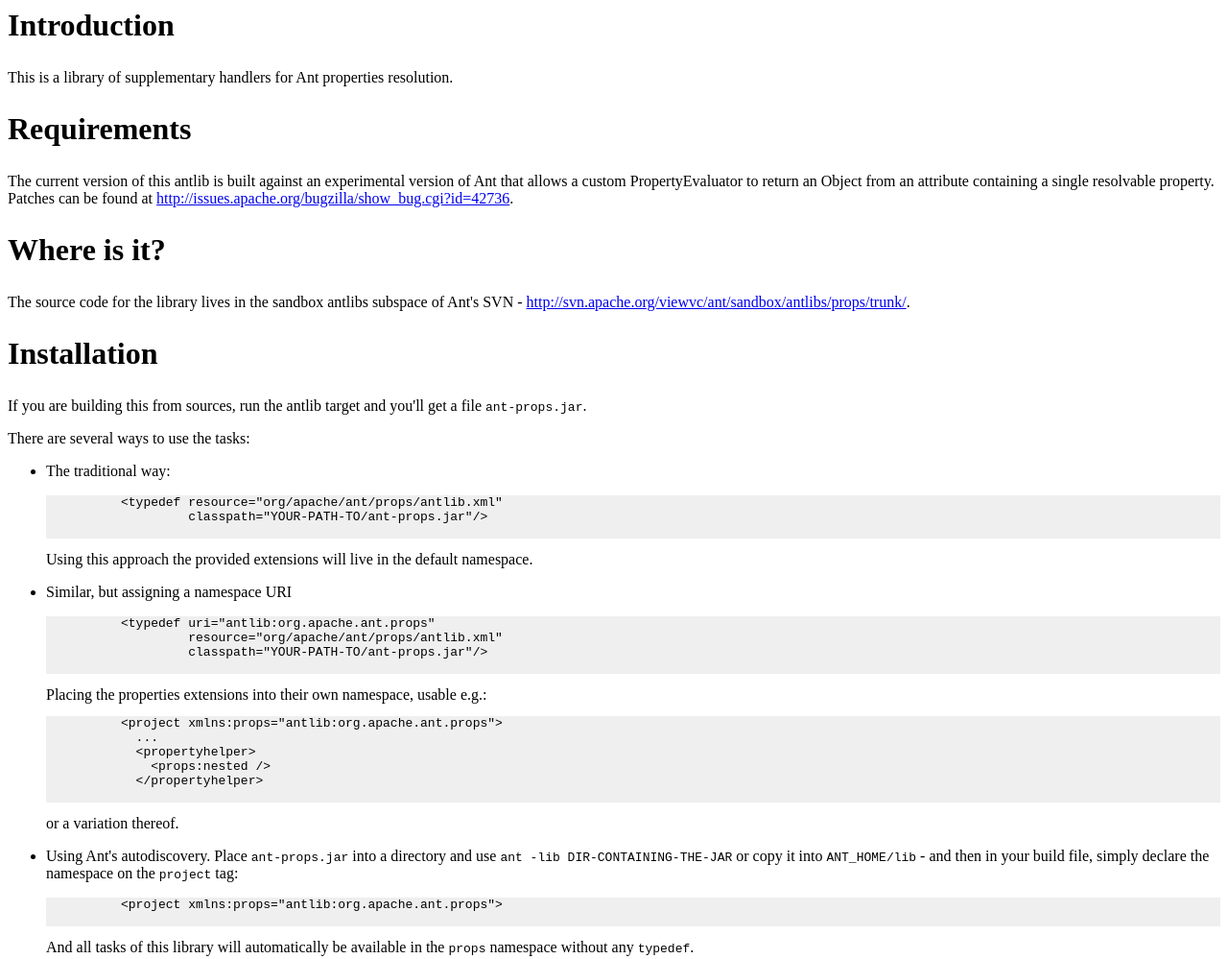
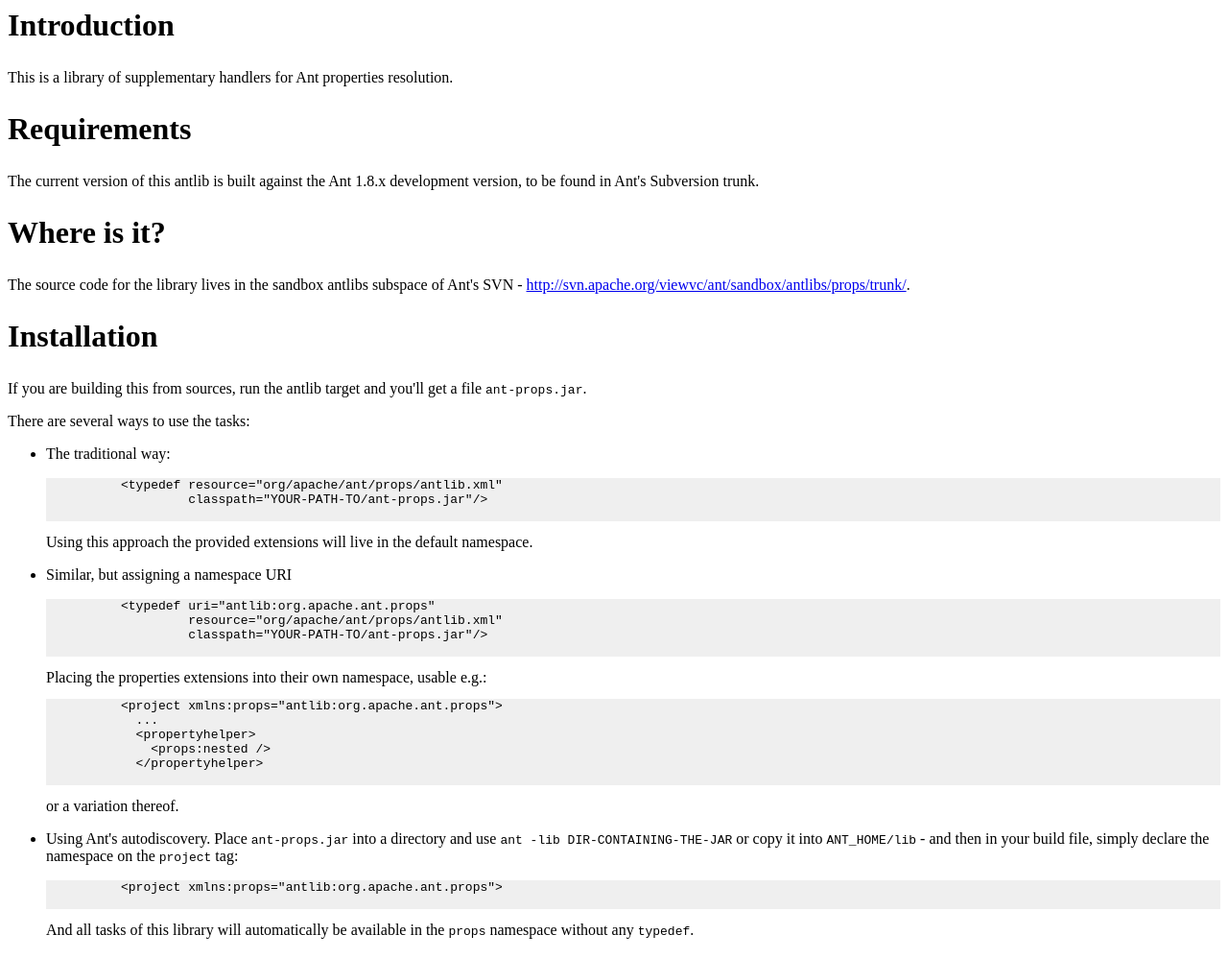
Before and after one commit to apache/ant-antlibs-props, a plain HTML site: page docs/index.html in a window 1280 px wide. Shown: the top 999 px of the page at 96% size. Drawn offline with Linux system fonts and the light colour scheme.

Commit message:
doc update
git-svn-id: https://svn.apache.org/repos/asf/ant/sandbox/antlibs/props/trunk@616383 13f79535-47bb-0310-9956-ffa450edef68

```diff
--- a/docs/index.html
+++ b/docs/index.html
@@ -28,10 +28,8 @@
 
     <h2>Requirements</h2>
 
-    <p>The current version of this antlib is built against an experimental version of Ant
-       that allows a custom PropertyEvaluator to return an Object from an attribute
-       containing a single resolvable property. Patches can be found at
-       <a href="http://issues.apache.org/bugzilla/show_bug.cgi?id=42736"> http://issues.apache.org/bugzilla/show_bug.cgi?id=42736</a>.
+    <p>The current version of this antlib is built against the Ant 1.8.x development version,
+       to be found in Ant's Subversion trunk.
     </p>
 
     <h2>Where is it?</h2>
```
Also changed, not shown: docs/stringops.html (+1 -1 lines).
